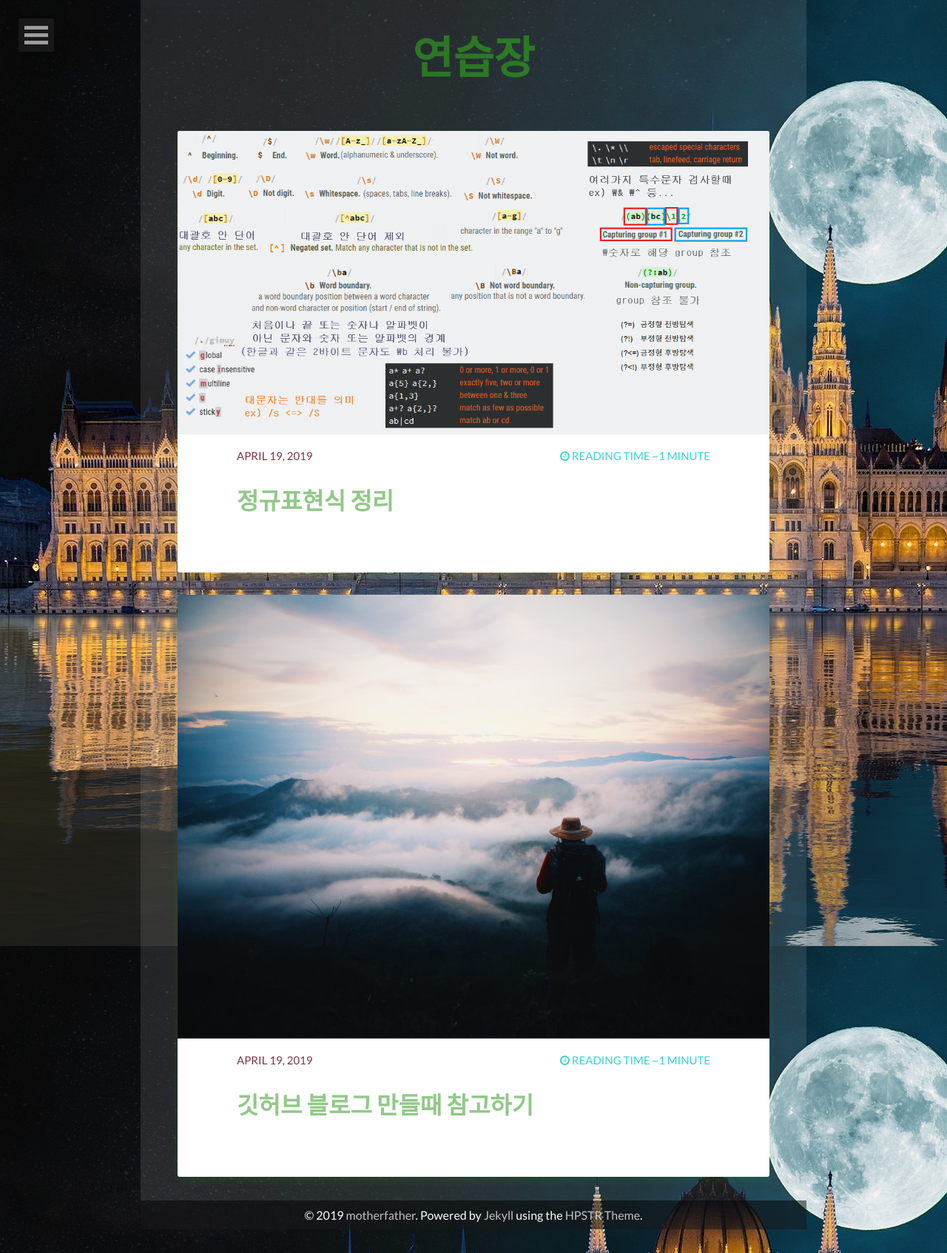
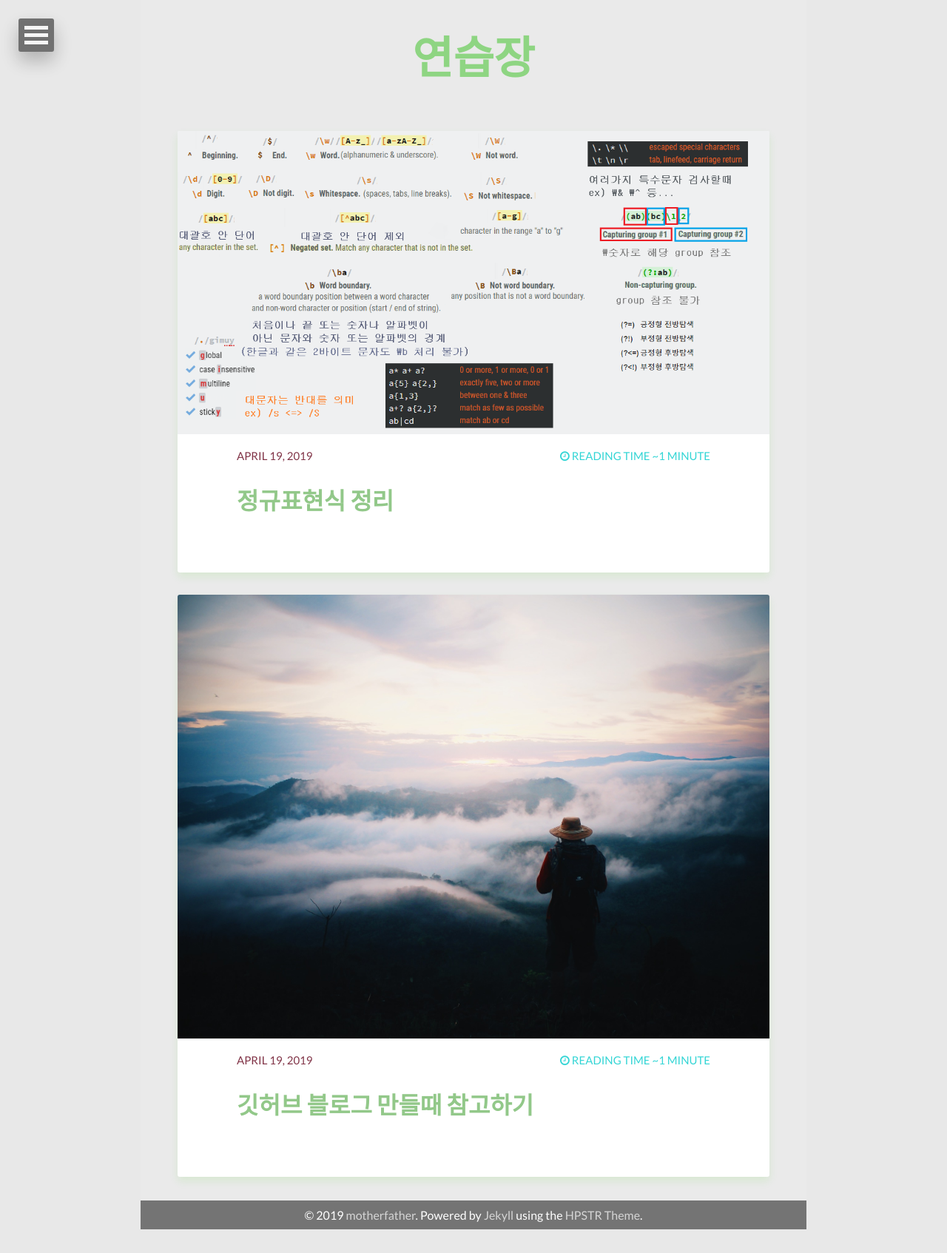
Before and after one commit to motherfather/motherfather.github.io, a Jekyll site: the page built from index.html, in a window 1280 px wide. Shown: the whole page at 74% size. Built offline with Jekyll 4.4.1, drawn with Linux system fonts in a browser that asks for light colours; nearby versions of some CDN libraries; the list of posts is cut into pages by our own code.

Commit message:
Update _config.yml

```diff
--- a/_config.yml
+++ b/_config.yml
@@ -27,7 +27,7 @@ owner:
   google_plus:
 
 # Background image to be tiled on all pages
-background: city-4057914_1920.jpg
+background:
 
 # Analytics and webmaster tools stuff goes here
 google_analytics:
```
